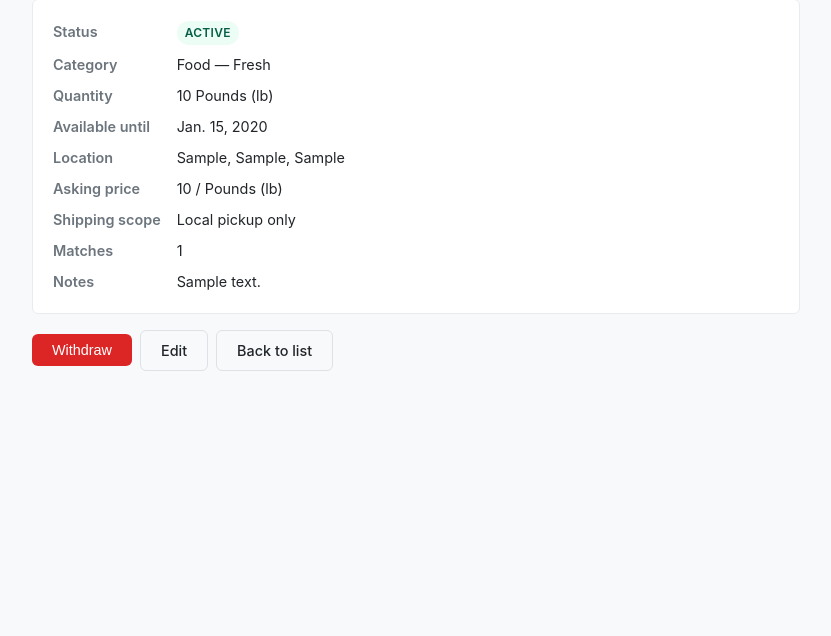
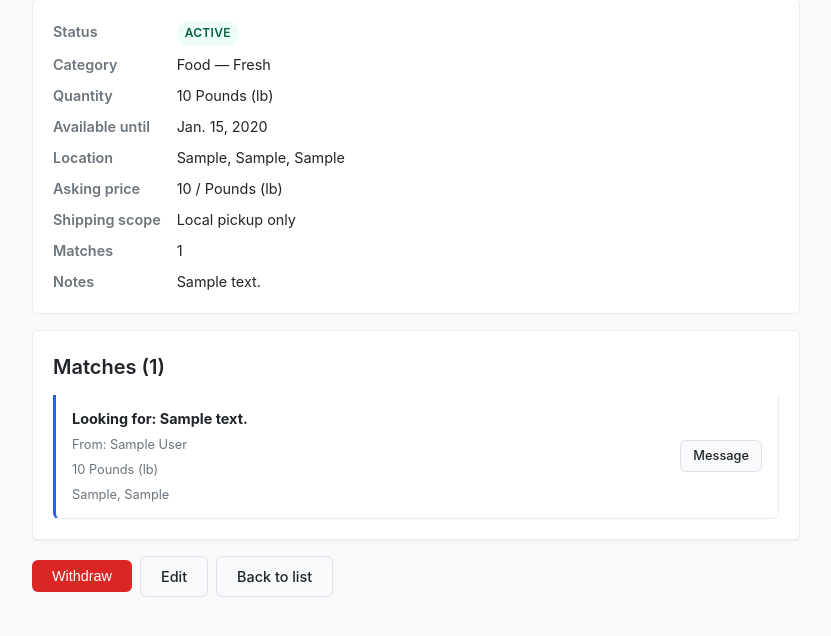
Before and after one commit to dougboude/ecommerceb2b, a Django app: page /supply/1/ in a window 1280 px wide. Shown: the part 147-783 px from the top of the page, without its empty margins (224-1055 px from the left). Run offline with Django 5.2, Linux system fonts and the light colour scheme; a user stored in the database is signed in; tables that the repository leaves empty hold one stand-in row (values such as "Sample post").

Commit message:
Filter withdrawn/inactive lots from match views, show matches on detail pages
- Add _active_matches() helper filtering by supply_lot and demand_post active status
- Use filtered Count with Q objects for match_count annotations in list views
- Show inline match cards on demand_post_detail and supply_lot_detail templates
- Update dashboard, match_list to use active-only match queries

Co-Authored-By: Claude Opus 4.6 <noreply@anthropic.com>

```diff
--- a/marketplace/views.py
+++ b/marketplace/views.py
@@ -6,7 +6,8 @@ from django.contrib.auth.decorators import login_required
 from django.contrib.auth.views import LoginView, LogoutView
 from django.core.exceptions import PermissionDenied
 from django.core.paginator import Paginator
-from django.db.models import Count, F, Window
+from django.db import models
+from django.db.models import Count, F, Q, Window
 from django.db.models.functions import RowNumber
 from django.shortcuts import get_object_or_404, redirect, render
 from django.utils.translation import gettext as _
@@ -18,14 +19,24 @@ from .forms import DemandPostForm, MessageForm, ProfileForm, SignupForm, SupplyL
 from .matching import evaluate_demand_post, evaluate_supply_lot
 from .models import (
     DemandPost,
+    DemandStatus,
     Match,
     Message,
     MessageThread,
     Role,
     SupplyLot,
+    SupplyStatus,
 )
 
 PAGE_SIZE = 25
+
+
+def _active_matches():
+    """Return Match queryset excluding withdrawn/expired lots and paused/fulfilled/expired posts."""
+    return Match.objects.filter(
+        supply_lot__status=SupplyStatus.ACTIVE,
+        demand_post__status=DemandStatus.ACTIVE,
+    )
 
 
 # ---------------------------------------------------------------------------
@@ -121,15 +132,22 @@ class MarketplaceLogoutView(LogoutView):
 def dashboard_view(request):
     user = request.user
     context = {}
+    active_match_filter = Count(
+        "matches",
+        filter=models.Q(
+            matches__supply_lot__status=SupplyStatus.ACTIVE,
+            matches__demand_post__status=DemandStatus.ACTIVE,
+        ),
+    )
     if user.role == Role.BUYER:
         posts = DemandPost.objects.filter(
             created_by=user,
-        ).annotate(match_count=Count("matches")).order_by("-created_at")[:5]
+        ).annotate(match_count=active_match_filter).order_by("-created_at")[:5]
         post_numbers = _build_post_number_map(user)
         for p in posts:
             p.post_number = post_numbers.get(p.pk, 1)
         context["demand_posts"] = posts
-        matches = Match.objects.filter(
+        matches = _active_matches().filter(
             demand_post__created_by=user,
         ).select_related(
             "demand_post", "supply_lot", "supply_lot__created_by", "thread",
@@ -142,12 +160,12 @@ def dashboard_view(request):
     else:
         lots = SupplyLot.objects.filter(
             created_by=user,
-        ).annotate(match_count=Count("matches")).order_by("-created_at")[:5]
+        ).annotate(match_count=active_match_filter).order_by("-created_at")[:5]
         lot_numbers = _build_lot_number_map(user)
         for lot in lots:
             lot.lot_number = lot_numbers.get(lot.pk, 1)
         context["supply_lots"] = lots
-        matches = Match.objects.filter(
+        matches = _active_matches().filter(
             supply_lot__created_by=user,
         ).select_related(
             "demand_post", "demand_post__created_by", "supply_lot", "thread",
@@ -190,8 +208,15 @@ def profile_edit(request):
 def demand_post_list(request):
     if request.user.role != Role.BUYER:
         raise PermissionDenied
+    active_match_count = Count(
+        "matches",
+        filter=Q(
+            matches__supply_lot__status=SupplyStatus.ACTIVE,
+            matches__demand_post__status=DemandStatus.ACTIVE,
+        ),
+    )
     qs = DemandPost.objects.filter(created_by=request.user).annotate(
-        match_count=Count("matches"),
+        match_count=active_match_count,
     ).order_by("-created_at")
     post_numbers = _build_post_number_map(request.user)
     paginator = Paginator(qs, PAGE_SIZE)
@@ -240,12 +265,18 @@ def demand_post_edit(request, pk):
 
 @login_required
 def demand_post_detail(request, pk):
-    post = get_object_or_404(
-        DemandPost.objects.annotate(match_count=Count("matches")),
-        pk=pk, created_by=request.user,
-    )
+    post = get_object_or_404(DemandPost, pk=pk, created_by=request.user)
     post.post_number = _get_post_number(post)
-    return render(request, "marketplace/demand_post_detail.html", {"post": post})
+    matches = _active_matches().filter(
+        demand_post=post,
+    ).select_related(
+        "supply_lot", "supply_lot__created_by", "thread",
+    ).order_by("-created_at")
+    post.match_count = matches.count()
+    return render(request, "marketplace/demand_post_detail.html", {
+        "post": post,
+        "matches": matches,
+    })
 
 
 @login_required
@@ -270,8 +301,15 @@ def demand_post_toggle(request, pk):
 def supply_lot_list(request):
     if request.user.role != Role.SUPPLIER:
         raise PermissionDenied
+    active_match_count = Count(
+        "matches",
+        filter=Q(
+            matches__supply_lot__status=SupplyStatus.ACTIVE,
+            matches__demand_post__status=DemandStatus.ACTIVE,
+        ),
+    )
     qs = SupplyLot.objects.filter(created_by=request.user).annotate(
-        match_count=Count("matches"),
+        match_count=active_match_count,
     ).order_by("-created_at")
     lot_numbers = _build_lot_number_map(request.user)
     paginator = Paginator(qs, PAGE_SIZE)
@@ -319,12 +357,18 @@ def supply_lot_edit(request, pk):
 
 @login_required
 def supply_lot_detail(request, pk):
-    lot = get_object_or_404(
-        SupplyLot.objects.annotate(match_count=Count("matches")),
-        pk=pk, created_by=request.user,
-    )
+    lot = get_object_or_404(SupplyLot, pk=pk, created_by=request.user)
     lot.lot_number = _get_lot_number(lot)
-    return render(request, "marketplace/supply_lot_detail.html", {"lot": lot})
+    matches = _active_matches().filter(
+        supply_lot=lot,
+    ).select_related(
+        "demand_post", "demand_post__created_by", "thread",
+    ).order_by("-created_at")
+    lot.match_count = matches.count()
+    return render(request, "marketplace/supply_lot_detail.html", {
+        "lot": lot,
+        "matches": matches,
+    })
 
 
 @login_required
@@ -349,13 +393,13 @@ def supply_lot_toggle(request, pk):
 def match_list(request):
     user = request.user
     if user.role == Role.BUYER:
-        qs = Match.objects.filter(
+        qs = _active_matches().filter(
             demand_post__created_by=user,
         ).select_related(
             "demand_post", "supply_lot", "supply_lot__created_by", "thread",
         )
     else:
-        qs = Match.objects.filter(
+        qs = _active_matches().filter(
             supply_lot__created_by=user,
         ).select_related(
             "demand_post", "demand_post__created_by", "supply_lot", "thread",
--- a/templates/marketplace/supply_lot_detail.html
+++ b/templates/marketplace/supply_lot_detail.html
@@ -17,6 +17,23 @@
     {% if lot.notes %}<dt>{% trans "Notes" %}</dt><dd>{{ lot.notes }}</dd>{% endif %}
 </dl>
 
+{% if matches %}
+<section>
+    <h2>{% trans "Matches" %} ({{ lot.match_count }})</h2>
+    {% for match in matches %}
+    <div class="match-card">
+        <div class="match-card-details">
+            <strong>{% trans "Looking for:" %} {{ match.demand_post.item_text }}</strong>
+            <span class="tile-meta">{% trans "From:" %} {{ match.demand_post.created_by.display_name }}</span>
+            {% if match.demand_post.quantity_value %}<span class="tile-meta">{{ match.demand_post.quantity_value }} {{ match.demand_post.get_quantity_unit_display }}</span>{% endif %}
+            <span class="tile-meta">{{ match.demand_post.location_country }}{% if match.demand_post.location_locality %}, {{ match.demand_post.location_locality }}{% endif %}</span>
+        </div>
+        <a href="{% url 'marketplace:thread_detail' match.thread.pk %}" class="btn btn-secondary btn-small">{% trans "Message" %}</a>
+    </div>
+    {% endfor %}
+</section>
+{% endif %}
+
 <div class="actions">
     {% if lot.status == "active" %}
     <form method="post" action="{% url 'marketplace:supply_lot_toggle' lot.pk %}">
```
Also changed, not shown: templates/marketplace/demand_post_detail.html (+19 -0 lines).
